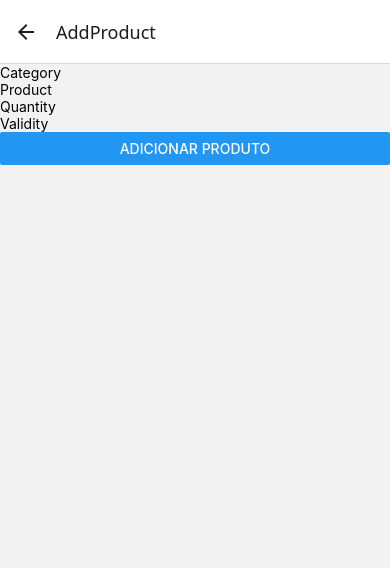
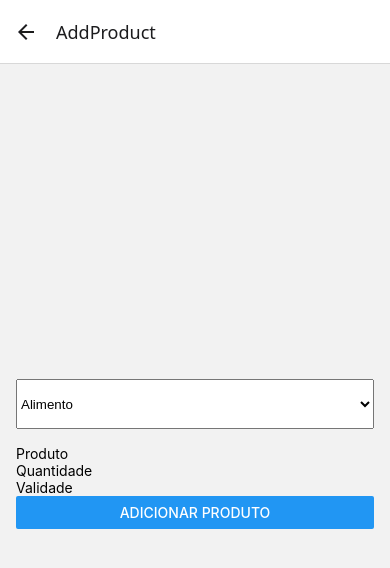
Before and after one commit to pedroalefeix/donation-management, a React Native app: screen /AddProduct in a window 390 px wide. Shown: the top 568 px of the page. Built offline with nearby package versions, Linux system fonts and the light colour scheme.

Commit message:
second commit

```diff
--- a/App.js
+++ b/App.js
@@ -3,6 +3,7 @@ import { NavigationContainer } from '@react-navigation/native';
 import { createStackNavigator } from '@react-navigation/stack';
 import HomeScreen from './src/views/HomeScreen';
 import AddProductScreen from './src/views/AddProductScreen';
+import ProductDetailsScreen from './src/views/ProductDetailsScreen';
 
 const Stack = createStackNavigator();
 
@@ -12,6 +13,7 @@ const App = () => {
       <Stack.Navigator>
         <Stack.Screen name='Home' component={HomeScreen} />
         <Stack.Screen name='AddProduct' component={AddProductScreen} />
+        <Stack.Screen name="ProductDetails" component={ProductDetailsScreen} options={{ title: "Detalhes do Produto" }} />
       </Stack.Navigator>
     </NavigationContainer>
   )
--- a/package.json
+++ b/package.json
@@ -10,6 +10,7 @@
   },
   "dependencies": {
     "@react-native-async-storage/async-storage": "^2.1.1",
+    "@react-native-picker/picker": "^2.11.0",
     "@react-navigation/native": "^7.0.14",
     "@react-navigation/stack": "^7.1.1",
     "expo": "~52.0.30",
--- a/src/models/transactionManager.js
+++ b/src/models/transactionManager.js
@@ -9,6 +9,14 @@ export const addTransaction = async (transaction) => {
         await AsyncStorage.setItem(TRANSACTION_KEY, JSON.stringify(transactions));
     } catch (error) {
         console.error('Error adding transaction: ', error);
+    }
+}
+
+export const updateTransaction = async (transactions) => {
+    try {
+        await AsyncStorage.setItem(TRANSACTION_KEY, JSON.stringify(transactions));
+    } catch (error) {
+        console.error('Error updating transaction: ', error);
     }
 }
 
--- /dev/null
+++ b/src/styles/styles.js
@@ -0,0 +1,95 @@
+import { StyleSheet } from 'react-native';
+
+const styles = StyleSheet.create({
+    // Estilos para a tela inicial (HomeScreen)
+    homeContainer: {
+        flex: 1,
+        padding: 16,
+        justifyContent: 'flex-start',
+    },
+    listItem: {
+        padding: 16,
+        borderBottomWidth: 1,
+        borderBottomColor: '#ddd',
+        marginBottom: 8,
+    },
+    listText: {
+        fontSize: 16,
+    },
+    homeButton: {
+        marginTop: 16,
+        backgroundColor: '#4CAF50',
+        color: '#fff',
+        paddingVertical: 12,
+        paddingHorizontal: 20,
+        borderRadius: 8,
+        alignItems: 'center',
+    },
+    clearButton: {
+        marginTop: 8,
+        backgroundColor: '#FF5733',
+        color: '#fff',
+        paddingVertical: 12,
+        paddingHorizontal: 20,
+        borderRadius: 8,
+        alignItems: 'center',
+    },
+
+    // Estilos para a tela de adicionar produto (AddProductScreen)
+    addProductContainer: {
+        flex: 1,
+        padding: 16,
+        justifyContent: 'center',
+    },
+    picker: {
+        height: 50,
+        marginBottom: 16,
+    },
+    input: {
+        height: 40,
+        borderColor: '#ccc',
+        borderWidth: 1,
+        borderRadius: 8,
+        marginBottom: 16,
+        paddingLeft: 8,
+    },
+    button: {
+        marginTop: 16,
+        backgroundColor: '#4CAF50',
+        color: '#fff',
+        paddingVertical: 12,
+        paddingHorizontal: 20,
+        borderRadius: 8,
+        alignItems: 'center',
+    },
+
+    // Estilos para a tela de detalhes do produto (ProductDetailsScreen)
+    detailsContainer: {
+        flex: 1,
+        padding: 16,
+        backgroundColor: '#F5F5F5',
+    },
+    title: {
+        fontSize: 24,
+        fontWeight: 'bold',
+        marginBottom: 16,
+        textAlign: 'center',
+        color: '#333',
+    },
+    productDetailItem: {
+        padding: 16,
+        backgroundColor: '#FFF',
+        borderRadius: 8,
+        marginBottom: 8,
+        shadowColor: '#000',
+        shadowOpacity: 0.1,
+        shadowOffset: { width: 0, height: 2 },
+        elevation: 3,
+    },
+    productDetailText: {
+        fontSize: 16,
+        color: '#333',
+    },
+});
+
+export default styles;
--- a/src/views/AddProductScreen.js
+++ b/src/views/AddProductScreen.js
@@ -1,6 +1,8 @@
 import React, { useState } from "react";
 import { View, TextInput, Button } from "react-native";
+import { Picker } from '@react-native-picker/picker';
 import { handleAddTransaction } from "../controllers/transactionController";
+import styles from "../styles/styles";
 
 const AddProductScreen = ({ navigation }) => {
     const [category, setCategory] = useState('');
@@ -24,12 +26,15 @@ const AddProductScreen = ({ navigation }) => {
     }
 
     return (
-        <View>
-            <TextInput placeholder="Category" value={category} onChangeText={setCategory} />
-            <TextInput placeholder="Product" value={product} onChangeText={setProduct} />
-            <TextInput placeholder="Quantity" value={quantity} onChangeText={setQuantity} keyboardType="numeric" />
-            <TextInput placeholder="Validity" value={validity} onChangeText={setValidity} keyboardType="numeric" />
-            <Button title='Adicionar Produto' onPress={handleAddProductPress} />
+        <View style={styles.addProductContainer}>
+            <Picker style={styles.picker} selectedValue={category} onValueChange={itemValue => setCategory(itemValue)}>
+                <Picker.Item label="Alimento" value="food" />
+                <Picker.Item label="Limpeza" value="cleaning" />
+            </Picker>
+            <TextInput placeholder="Produto" value={product} onChangeText={setProduct} />
+            <TextInput placeholder="Quantidade" value={quantity} onChangeText={setQuantity} keyboardType="numeric" />
+            <TextInput placeholder="Validade" value={validity} onChangeText={setValidity} keyboardType="numeric" />
+            <Button style={styles.button} title='Adicionar Produto' onPress={handleAddProductPress} />
         </View>
     );
 }
--- a/src/views/HomeScreen.js
+++ b/src/views/HomeScreen.js
@@ -1,6 +1,7 @@
 import React, { useState, useEffect } from "react";
-import { View, Text, FlatList, Button } from "react-native";
+import { View, Text, FlatList, Button, TouchableOpacity } from "react-native";
 import { loadTransactions, handleClearTransactions } from "../controllers/transactionController";
+import styles from "../styles/styles";
 
 const HomeScreen = ({ navigation }) => {
     const [transactions, setTransactions] = useState([]);
@@ -9,8 +10,11 @@ const HomeScreen = ({ navigation }) => {
         const refresh = navigation.addListener('focus', () => {
             const fetchData = async () => {
                 const transactions = await loadTransactions();
-                setTransactions(transactions);
-            }
+
+                // Criar uma lista de produtos únicos
+                const uniqueProducts = [...new Map(transactions.map(item => [item.product, item])).values()];
+                setTransactions(uniqueProducts);
+            };
 
             fetchData();
         });
@@ -23,25 +27,26 @@ const HomeScreen = ({ navigation }) => {
         if (success) {
             setTransactions([]);
         }
-    }
+    };
 
     return (
-        <View>
+        <View style={styles.homeContainer}>
             <FlatList
                 data={transactions}
                 keyExtractor={(item) => item.id.toString()}
                 renderItem={({ item }) => (
-                    <View>
-                        <Text>
-                            {item.product} - {item.quantity} - {item.validity}
-                        </Text>
-                    </View>
+                    <TouchableOpacity
+                        style={styles.listItem}
+                        onPress={() => navigation.navigate('ProductDetails', { productName: item.product })}
+                    >
+                        <Text style={styles.listText}>Produto: {item.product}</Text>
+                    </TouchableOpacity>
                 )}
             />
-            <Button title="Adicionar Produto" onPress={() => navigation.navigate('AddProduct')} />
-            <Button title="Limpar Produtos" onPress={handleClear} />
+            <Button style={styles.homeButton} title="Adicionar Produto" onPress={() => navigation.navigate('AddProduct')} />
+            <Button style={styles.clearButton} title="Limpar Produtos" onPress={handleClear} />
         </View>
     );
-}
+};
 
 export default HomeScreen;
--- /dev/null
+++ b/src/views/ProductDetailsScreen.js
@@ -0,0 +1,38 @@
+import React, { useEffect, useState } from "react";
+import { View, Text, FlatList } from "react-native";
+import { loadTransactions } from "../controllers/transactionController";
+import styles from "../styles/styles";
+
+const ProductDetailsScreen = ({ route }) => {
+    const { productName } = route.params;
+    const [productDetails, setProductDetails] = useState([]);
+
+    useEffect(() => {
+        const fetchProductDetails = async () => {
+            const transactions = await loadTransactions();
+
+            const filteredProducts = transactions.filter(item => item.product === productName);
+            setProductDetails(filteredProducts);
+        };
+
+        fetchProductDetails();
+    }, []);
+
+    return (
+        <View style={styles.container}>
+            <Text style={styles.title}>{productName}</Text>
+            <FlatList
+                data={productDetails}
+                keyExtractor={(item) => item.id.toString()}
+                renderItem={({ item }) => (
+                    <View style={styles.productDetailItem}>
+                        <Text>Quantidade: {item.quantity}</Text>
+                        <Text>Validade: {item.validity}</Text>
+                    </View>
+                )}
+            />
+        </View>
+    );
+};
+
+export default ProductDetailsScreen;
```
Also changed, not shown: src/controllers/transactionController.js (line endings or trailing spaces), 1 other file (tests, documents, lock files or other folders).
